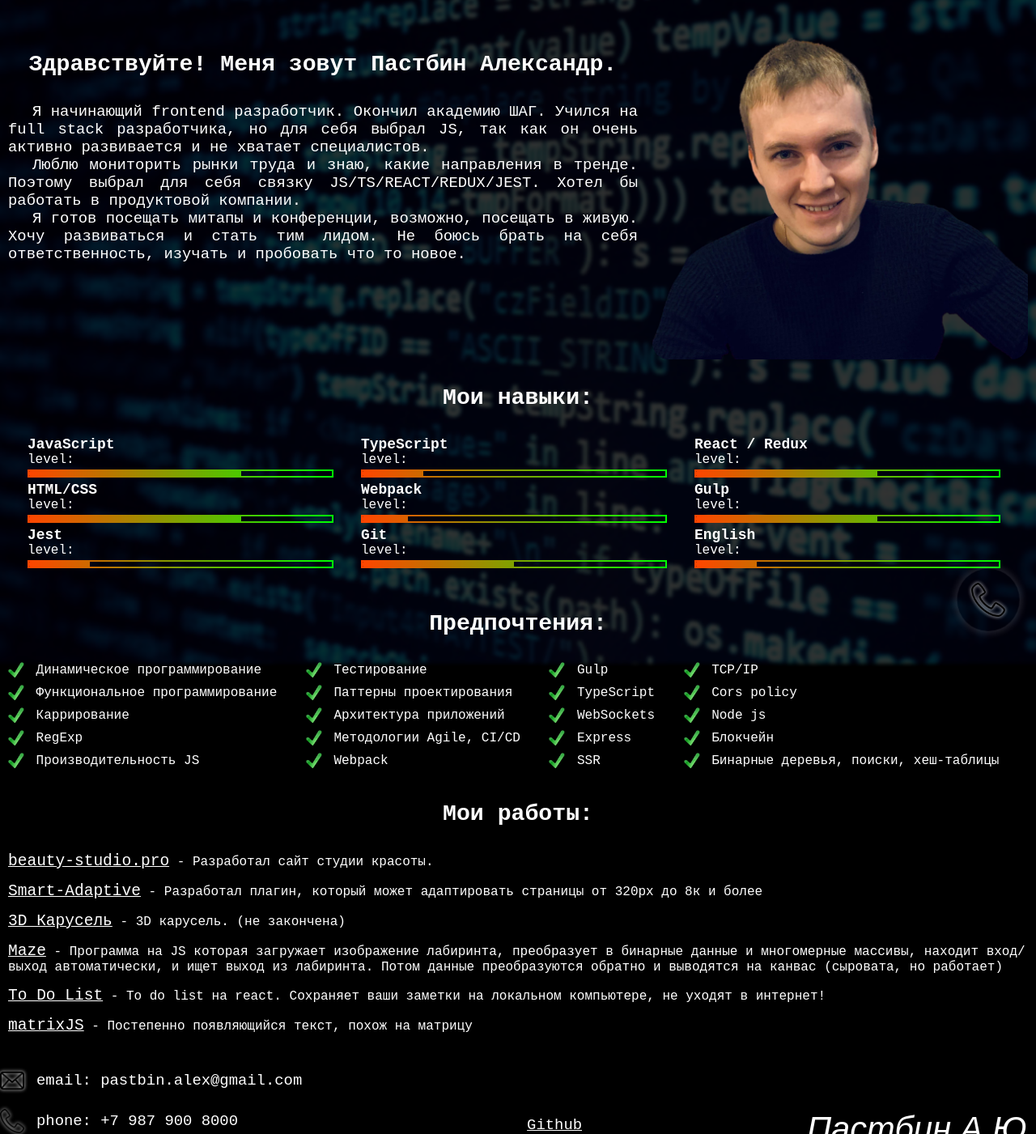
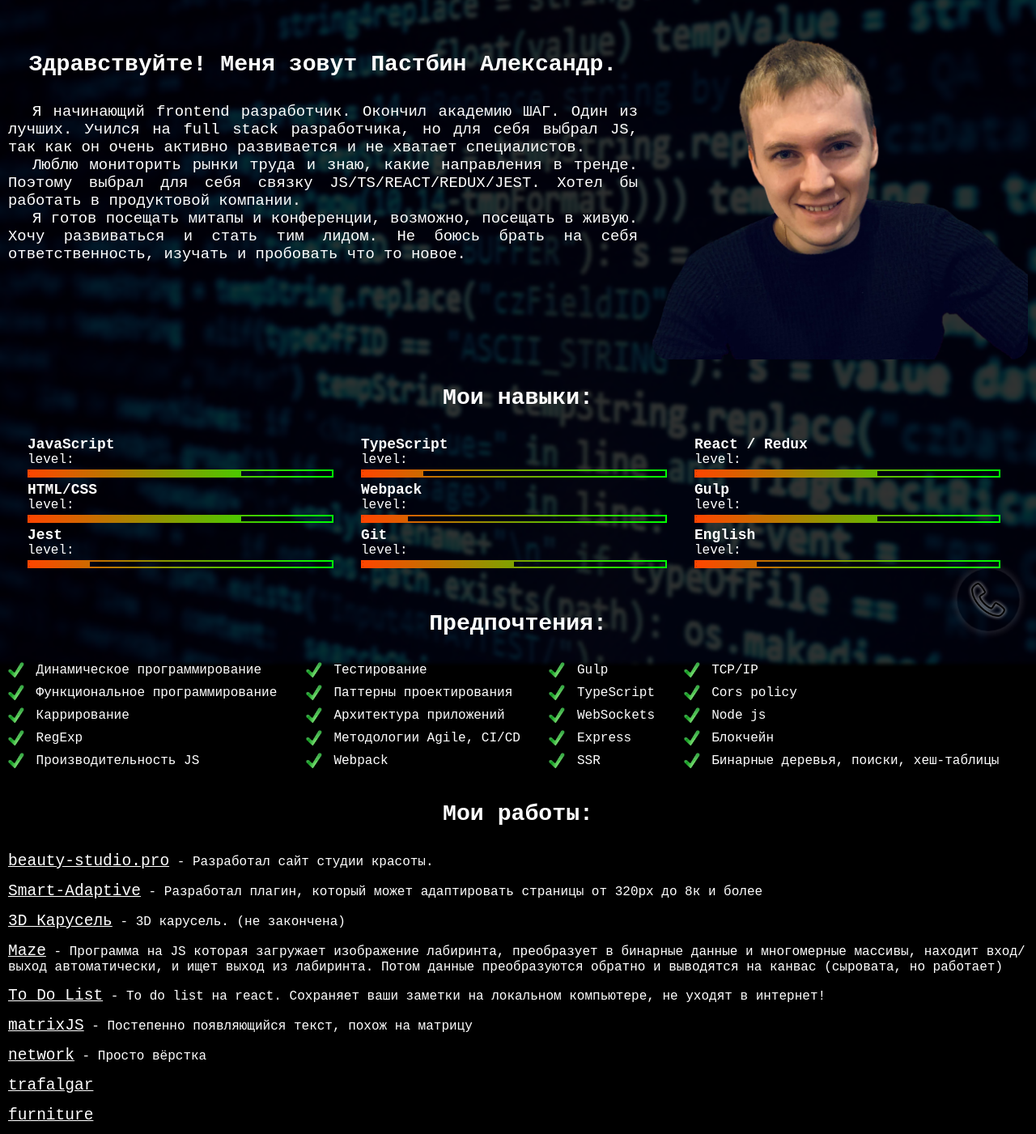
Before and after one commit to Pastbin/portfolio, a plain HTML site: page index.html in a window 1280 px wide. Shown: the top 1401 px of the page at 81% size. Drawn offline with Linux system fonts and the light colour scheme.

Commit message:
add: projects

```diff
--- a/index.html
+++ b/index.html
@@ -19,7 +19,7 @@
   <section class="about">
     <div class="welcome"><h1 class="title" data-matrix="20">Здравствуйте! Меня зовут Пастбин Александр.</h1>
       <div class="description">
-        <p data-matrix="7">Я начинающий frontend разработчик. Окончил академию ШАГ.
+        <p data-matrix="7">Я начинающий frontend разработчик. Окончил академию ШАГ. Один из лучших.
           Учился на full stack разработчика, но для себя выбрал JS, так как он очень активно развивается и не
           хватает специалистов.</p>
         <p data-matrix="7">Люблю мониторить рынки труда и знаю, какие направления в тренде. Поэтому выбрал для
@@ -137,6 +137,18 @@
     <div class="project"><a target="_blank" rel="noreferrer" href="https://github.com/Pastbin/matrixJS">matrixJS</a>
       <span data-matrix="10">- Постепенно появляющийся текст, похож на матрицу</span>
     </div>
+    <div class="project"><a target="_blank" rel="noreferrer" href="https://github.com/Pastbin/network">network</a>
+      <span data-matrix="10">- Просто вёрстка</span>
+    </div>
+    <div class="project"><a target="_blank" rel="noreferrer" href="https://github.com/Pastbin/trafalgar">trafalgar</a>
+      <span data-matrix="10"></span>
+    </div>
+    <div class="project"><a target="_blank" rel="noreferrer" href="https://github.com/Pastbin/furniture">furniture</a>
+      <span data-matrix="10"></span>
+    </div>
+    <div class="project"><a target="_blank" rel="noreferrer" href="https://github.com/Pastbin/dashboard">dashboard</a>
+      <span data-matrix="10"></span>
+    </div>
 
   </section>
 
```
